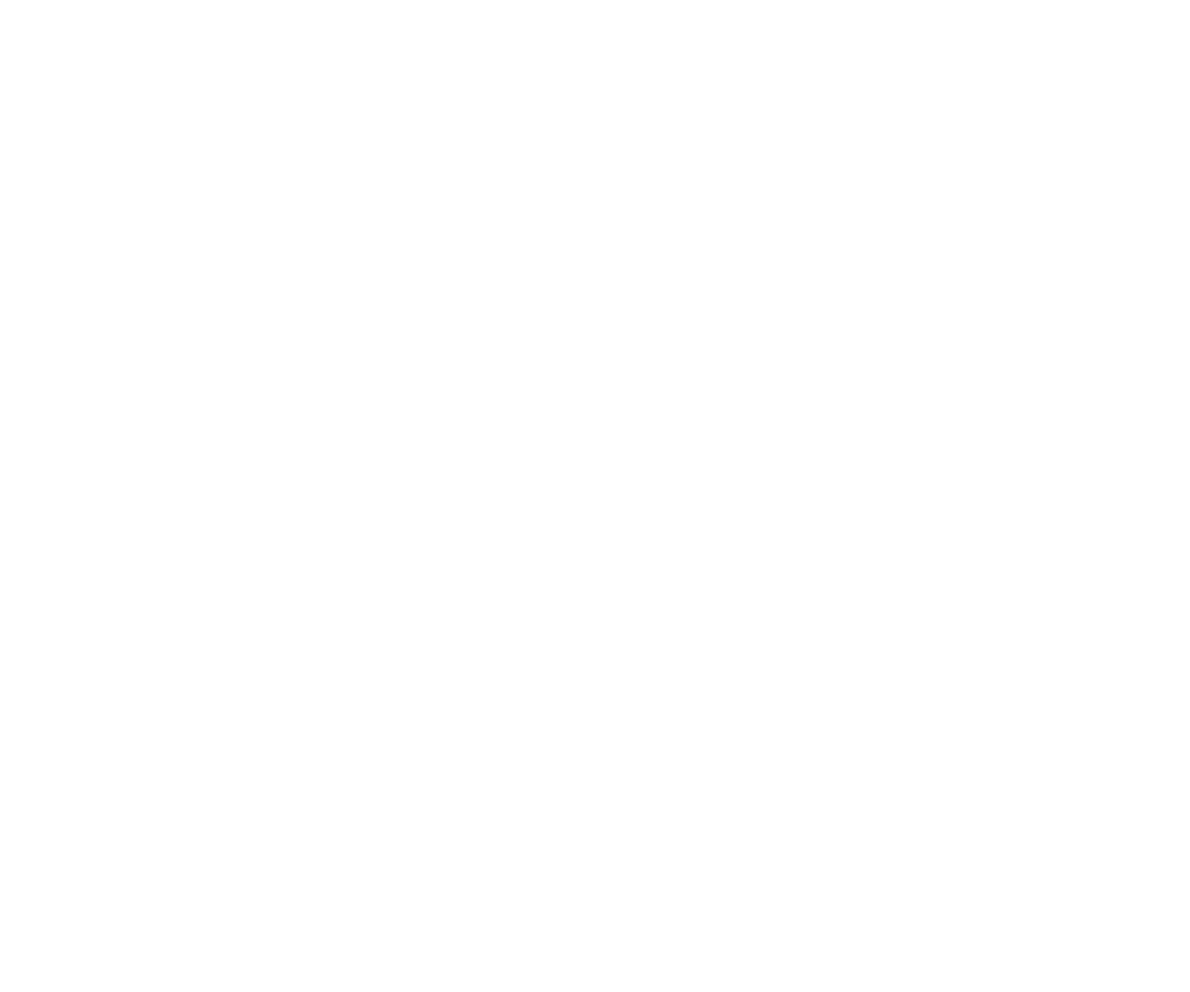
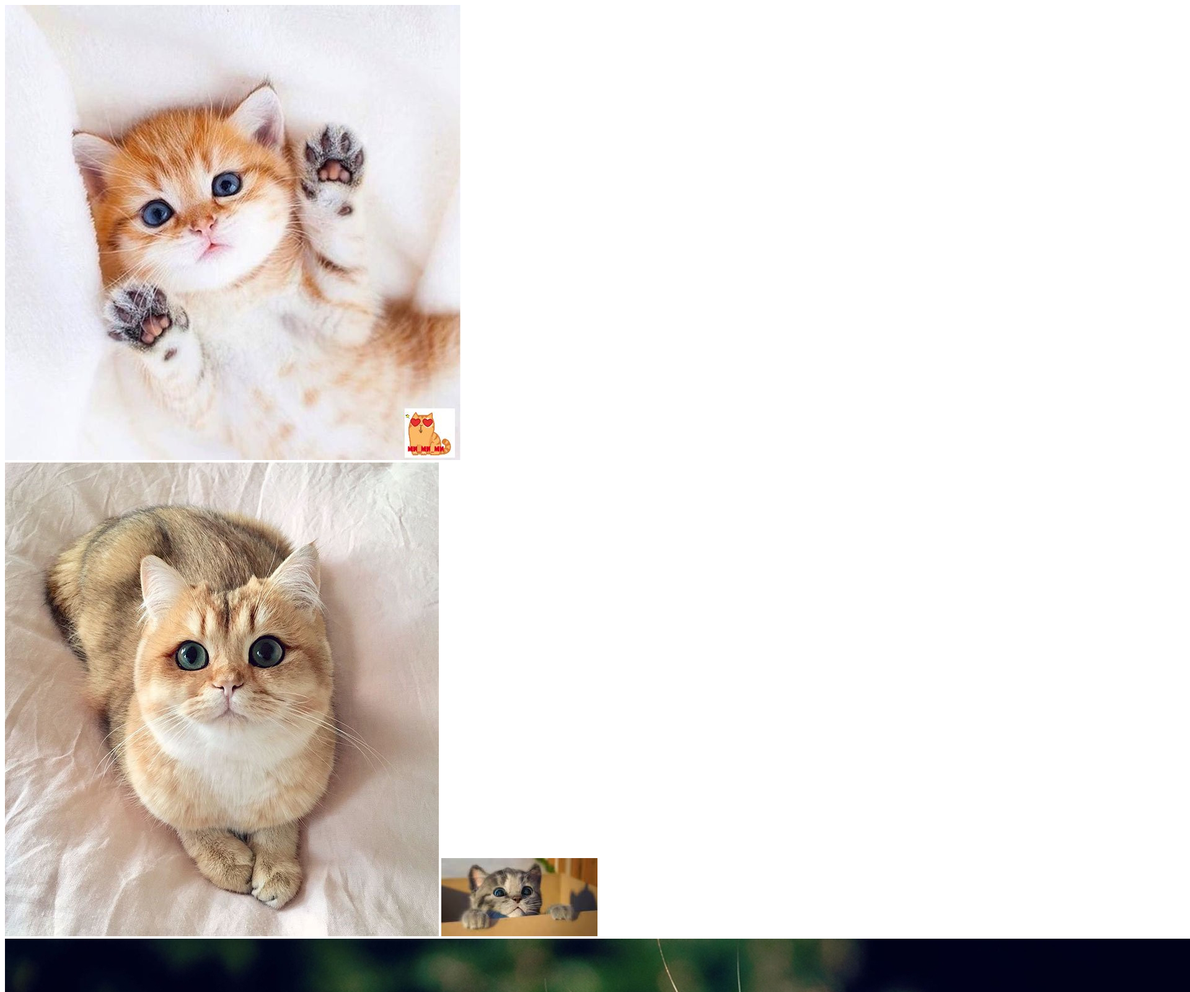
Before and after one commit to Kucerubov/html-task, a plain HTML site: page index.html in a window 1280 px wide. Shown: the top 1600 px of the page at 62% size, 1920 px wide, since content can reach past the window. Before the commit the page ends 800 px from the top, so only its background shows below. Drawn offline with Linux system fonts and the light colour scheme.

Commit message:
modified index.html

```diff
--- a/index.html
+++ b/index.html
@@ -5,6 +5,10 @@
     <title>Title</title>
 </head>
 <body>
-
+    <img src="img/kotik1.jpg">
+    <img src="img/kotik2.jpg">
+    <img src="img/kotik3.jpg">
+    <img src="img/kotik4.jpeg">
+    <img src="img/kotik5.jpg">
 </body>
 </html>
```
